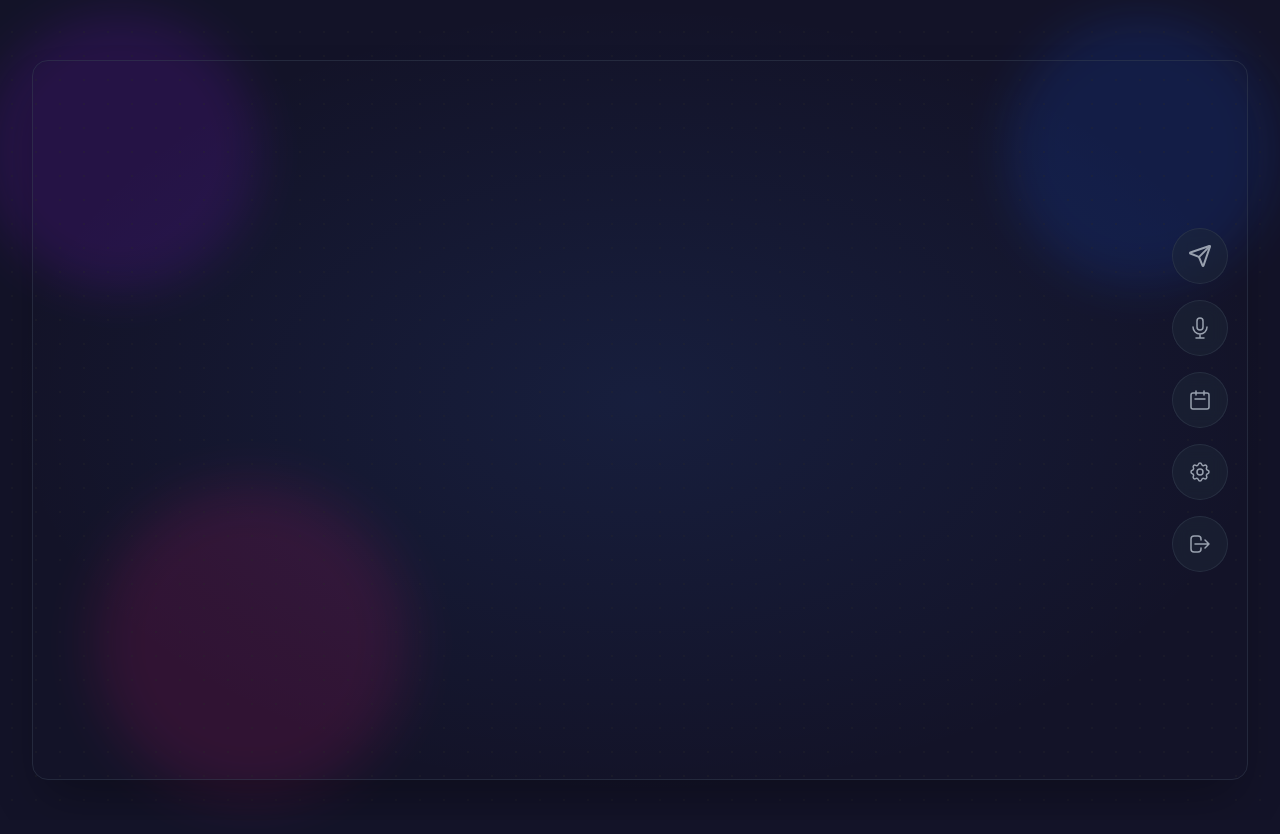
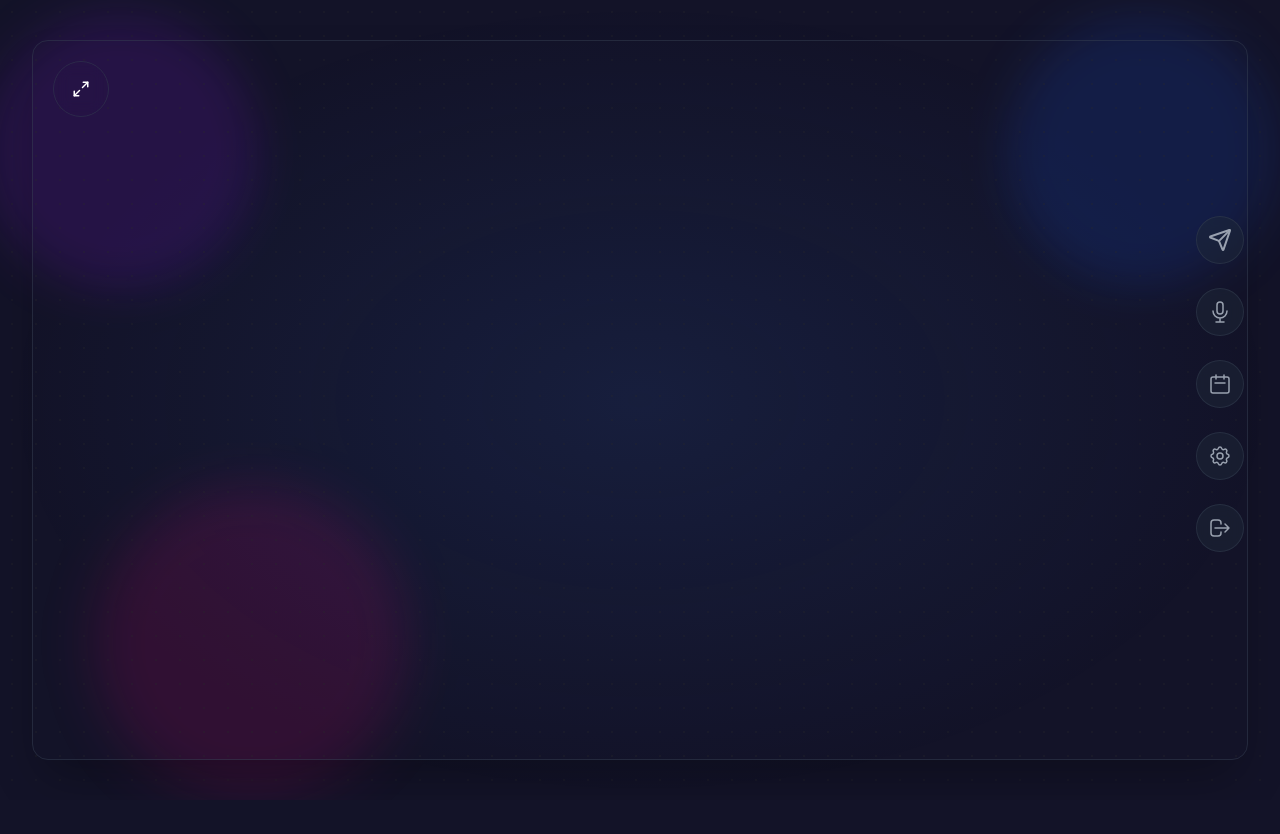
Before and after one commit to Benjamin-chidera/SayIT-Client, a Next.js app: page / in a window 1280 px wide. Shown: the top 834 px of the page. After the commit the page ends 800 px from the top, so only its background shows below. Built offline with nearby package versions, Linux system fonts and the light colour scheme.

Commit message:
feat: added a click to view in fullscreen mode

```diff
--- a/app/globals.css
+++ b/app/globals.css
@@ -118,5 +118,7 @@
   body {
     @apply bg-background text-foreground;
     background-color: var(--background-dark-blue);
+    /* height: 100%; */
+    overflow: hidden !important;
   }
 }
--- a/app/layout.tsx
+++ b/app/layout.tsx
@@ -23,11 +23,17 @@ export default function RootLayout({
   children: React.ReactNode;
 }>) {
   return (
-    <html lang="en" className=" overflow-hidden">
+    <html lang="en" className="overflow-hidden">
+      <body
+        className={`${geistSans.variable} ${geistMono.variable} antialiased overflow-hidden`}
+      >
+        {/* Decorative blobs (fixed container clips overflow and won't create scroll) */}
+        <div className="fixed inset-0 pointer-events-none overflow-hidden">
           <div className="absolute inset-0 bg-[radial-gradient(ellipse_at_center,rgba(59,130,246,0.1)_0%,transparent_70%)]"></div>
           <div className="absolute top-0 -left-4 w-72 h-72 bg-purple-600/20 rounded-full mix-blend-lighten filter blur-xl opacity-70 animate-blob"></div>
           <div className="absolute top-0 -right-4 w-72 h-72 bg-blue-600/20 rounded-full mix-blend-lighten filter blur-xl opacity-70 animate-blob animation-delay-2000"></div>
           <div className="absolute -bottom-8 left-20 w-72 h-72 bg-pink-600/20 rounded-full mix-blend-lighten filter blur-xl opacity-70 animate-blob animation-delay-4000"></div>
+        </div>
 
         <style>{`
           @keyframes blob {
@@ -40,10 +46,8 @@ export default function RootLayout({
           .animation-delay-2000 { animation-delay: 2s; }
           .animation-delay-4000 { animation-delay: 4s; }
         `}</style>
-      <body
-        className={`${geistSans.variable} ${geistMono.variable} antialiased`}
-      >
-        <main className=" mx-auto py-5">
+
+        <main className="mx-auto ">
           <div className="">{children}</div>
         </main>
       </body>
--- a/app/page.tsx
+++ b/app/page.tsx
@@ -6,7 +6,7 @@ import Canvas from "@/components/canvas/Canvas";
 import Toolbar from "@/components/toolbar/toolbar";
 import { WritingMode } from "@/types/toolbar.types";
 import Settings from "@/components/settings/Settings";
-
+import { ToggleFullscreen } from "@/components/fullscreen/full-screen";
 
 // Fix for TypeScript: Add Web Speech API types for browser compatibility
 interface SpeechRecognitionAlternative {
@@ -66,6 +66,7 @@ export default function Home() {
       recognition.lang = "en-US";
 
       recognition.onresult = (event) => {
+        let interimTranscript = "";
         let finalTranscript = "";
 
         for (let i = event.resultIndex; i < event.results.length; ++i) {
@@ -74,6 +75,8 @@ export default function Home() {
 
           if (result.isFinal) {
             finalTranscript += transcript + " ";
+          } else {
+            interimTranscript += transcript + " ";
           }
         }
 
@@ -122,7 +125,7 @@ export default function Home() {
     <main className=" min-h-screen w-full flex items-center justify-center p-4 sm:p-8 font-sans relative overflow-hidden">
       <div className="absolute inset-0 bg-[radial-gradient(#27272a_1px,transparent_1px)] bg-size-[24px_24px] opacity-30"></div>
       <div className="relative w-full h-[90vh]  max-w-full flex items-center justify-center">
-        <div className="bg-transparent rounded-2xl w-full h-full border border-gray-700/50 shadow-2xl shadow-black/30 p-2">
+        <div className="bg-transparent rounded-2xl w-full h-full border border-gray-700/50 shadow-2xl shadow-black/30 overflow-hidden">
           {mode === WritingMode.Canvas ? (
             <Canvas />
           ) : (
--- a/components/canvas/Canvas.tsx
+++ b/components/canvas/Canvas.tsx
@@ -1,6 +1,7 @@
 import { useCanvasStore } from "@/store/canvas.store";
 import { Eraser, Undo } from "lucide-react";
 import React, { useRef, useEffect } from "react";
+import { ToggleFullscreen } from "../fullscreen/full-screen";
 
 const Canvas = () => {
   const canvasRef = useRef<HTMLCanvasElement | null>(null);
@@ -16,7 +17,7 @@ const Canvas = () => {
   const {
     isDrawing,
     showButtons,
-    strokes,
+    // strokes,
     setIsDrawing,
     setShowButtons,
     addStroke,
@@ -147,7 +148,7 @@ const Canvas = () => {
   };
 
   return (
-    <div className="relative w-full h-full">
+    <div className="relative w-full h-full overflow-visible">
       <canvas
         ref={canvasRef}
         onMouseDown={startDrawing}
@@ -160,11 +161,12 @@ const Canvas = () => {
         className="w-full h-full rounded-xl cursor-crosshair"
         style={{ touchAction: "none", display: "block" }}
       />
+      <section>
         {showButtons && (
-        <div className="absolute -top-9 left-3 flex gap-4">
+          <div className="absolute top-3 right-1 flex gap-4 z-20">
             <button
               type="button"
-            className="w-12 h-12 sm:w-14 sm:h-14 rounded-full flex items-center justify-center backdrop-blur-sm border border-gray-700/50 transition-all duration-300 ease-in-out transform hover:scale-110 focus:outline-none focus:ring-2 focus:ring-blue-500 focus:ring-opacity-50"
+              className="w-12 h-12 sm:w-14 sm:h-14 rounded-full flex items-center justify-center backdrop-blur-sm border  text-white border-gray-700/50 transition-all duration-300 ease-in-out transform hover:scale-110 focus:outline-none focus:ring-2 focus:ring-blue-500 focus:ring-opacity-50"
               onClick={handleUndo}
               title="Undo"
             >
@@ -174,12 +176,19 @@ const Canvas = () => {
               type="button"
               onClick={clearCanvas}
               title="Clear"
-            className="w-12 h-12 sm:w-14 sm:h-14 rounded-full flex items-center justify-center backdrop-blur-sm border border-gray-700/50 transition-all duration-300 ease-in-out transform hover:scale-110 focus:outline-none focus:ring-2 focus:ring-blue-500 focus:ring-opacity-50"
+              className="w-12 h-12 sm:w-14 sm:h-14 rounded-full flex items-center justify-center backdrop-blur-sm border border-gray-700/50 transition-all duration-300 ease-in-out transform hover:scale-110 focus:outline-none focus:ring-2 focus:ring-blue-500 focus:ring-opacity-50  text-white"
             >
               <Eraser size={18} />
             </button>
           </div>
         )}
+
+        {/* <div className="absolute top-3 left-3 md:flex gap-4 z-20 hidden"> */}
+          <div className="absolute top-3 left-3 flex gap-4 z-20">
+            <ToggleFullscreen />
+          </div>
+        {/* </div> */}
+      </section>
     </div>
   );
 };
--- /dev/null
+++ b/components/fullscreen/full-screen.tsx
@@ -0,0 +1,25 @@
+import React, { useState } from "react";
+
+import { Maximize2, Minimize2 } from "lucide-react"; // optional, from lucide-react icons
+import { toggleFullscreen } from "@/lib/fullscreen";
+
+export const ToggleFullscreen = () => {
+  const [isFullscreen, setIsFullscreen] = useState(false);
+
+  const handleToggle = () => {
+    toggleFullscreen();
+    setIsFullscreen((prev) => !prev);
+  };
+
+  return (
+    <div className="flex justify-end items-center p-2  text-white">
+      <button
+        onClick={handleToggle}
+        className="w-12 h-12 sm:w-14 sm:h-14 rounded-full flex items-center justify-center backdrop-blur-sm border border-gray-700/50 transition-all duration-300 ease-in-out transform hover:scale-110 focus:outline-none focus:ring-2 focus:ring-blue-500 focus:ring-opacity-50"
+      >
+        {isFullscreen ? <Minimize2 size={18} /> : <Maximize2 size={18} />}
+        {/* {isFullscreen ? "Fullscreen" : "Exit Fullscreen"} */}
+      </button>
+    </div>
+  );
+};
--- a/components/toolbar/iconBtn.tsx
+++ b/components/toolbar/iconBtn.tsx
@@ -1,5 +1,4 @@
-
-import React from 'react';
+import React from "react";
 
 interface IconButtonProps {
   children: React.ReactNode;
@@ -8,20 +7,25 @@ interface IconButtonProps {
   tooltip: string;
 }
 
-const IconButton: React.FC<IconButtonProps> = ({ children, onClick, isActive = false, tooltip }) => {
+const IconButton: React.FC<IconButtonProps> = ({
+  children,
+  onClick,
+  isActive = false,
+  tooltip,
+}) => {
   const activeClasses = isActive
-    ? 'bg-blue-500/30 text-blue-400 shadow-[0_0_15px_5px_rgba(96,165,250,0.4)]'
-    : 'bg-gray-800/50 text-gray-400 hover:bg-gray-700/70 hover:text-blue-400 hover:shadow-[0_0_15px_5px_rgba(96,165,250,0.2)]';
+    ? "bg-blue-500/30 text-blue-400 shadow-[0_0_15px_5px_rgba(96,165,250,0.4)]"
+    : "bg-gray-800/50 text-gray-400 hover:bg-gray-700/70 hover:text-blue-400 hover:shadow-[0_0_15px_5px_rgba(96,165,250,0.2)]";
 
   return (
     <div className="relative group flex items-center">
       <button
         onClick={onClick}
-        className={`w-12 h-12 sm:w-14 sm:h-14 rounded-full flex items-center justify-center backdrop-blur-sm border border-gray-700/50 transition-all duration-300 ease-in-out transform hover:scale-110 focus:outline-none focus:ring-2 focus:ring-blue-500 focus:ring-opacity-50 ${activeClasses}`}
+        className={`w-12 h-12 rounded-full flex items-center justify-center backdrop-blur-sm border border-gray-700/50 transition-all duration-300 ease-in-out transform hover:scale-110 focus:outline-none focus:ring-2 focus:ring-blue-500 focus:ring-opacity-50 ${activeClasses}`}
       >
         {children}
       </button>
-       <div className="absolute right-full mr-4 px-3 py-1.5 bg-gray-900 text-white text-xs rounded-md opacity-0 group-hover:opacity-100 transition-opacity duration-300 whitespace-nowrap pointer-events-none">
+      <div className="absolute right-full mr-4 px-3 py-1.5 bg-gray-900 text-white text-xs rounded-md opacity-0 group-hover:opacity-100 transition-opacity duration-300 whitespace-nowrap pointer-events-none">
         {tooltip}
       </div>
     </div>
--- a/components/toolbar/toolbar.tsx
+++ b/components/toolbar/toolbar.tsx
@@ -36,7 +36,7 @@ const Toolbar: React.FC<ToolbarProps> = ({
   };
 
   return (
-    <div className="absolute bottom-4 left-1/2 -translate-x-1/2 flex gap-4 rounded-full bg-[#1a1a1a]/80 border border-gray-700/50 backdrop-blur-sm p-2 sm:p-0 sm:bg-transparent sm:border-none sm:backdrop-blur-none sm:flex-col sm:left-auto sm:right-8 sm:top-1/2 sm:-translate-y-1/2 sm:translate-x-0 md:mx-5 mb-20 md:mb-0">
+    <div className="fixed z-50 bottom-4 left-1/2 -translate-x-1/2 flex gap-4 rounded-full bg-[#1a1a1a]/80 border border-gray-700/50 backdrop-blur-sm p-2 sm:p-0 sm:bg-transparent sm:border-none sm:backdrop-blur-none md:flex-col md:left-auto md:right-4 md:top-1/2 md:-translate-y-1/2 md:translate-x-0 md:mx-5 md:py-2 md:space-y-2 max-w-full md:max-h-[calc(100vh-4rem)] md:overflow-auto overflow-visible">
       {/* display only when the user uses the canvas to write */}
       <IconButton onClick={handleUpload} tooltip="Speak">
         <Send />
--- /dev/null
+++ b/lib/fullscreen.ts
@@ -0,0 +1,30 @@
+// fullscreen.ts
+type FullscreenDoc = Document & {
+  webkitFullscreenElement?: Element | null;
+  msFullscreenElement?: Element | null;
+  webkitExitFullscreen?: (() => void) | undefined;
+  msExitFullscreen?: (() => void) | undefined;
+  webkitRequestFullscreen?: (() => Promise<void> | void) | undefined;
+  msRequestFullscreen?: (() => Promise<void> | void) | undefined;
+};
+
+type FullscreenElement = Element & {
+  requestFullscreen?: () => Promise<void> | void;
+  webkitRequestFullscreen?: () => Promise<void> | void;
+  msRequestFullscreen?: () => Promise<void> | void;
+};
+
+export const toggleFullscreen = () => {
+  const doc = document as FullscreenDoc;
+  const docEl = document.documentElement as FullscreenElement;
+
+  if (!doc.fullscreenElement && !doc.webkitFullscreenElement && !doc.msFullscreenElement) {
+    if (docEl.requestFullscreen) docEl.requestFullscreen();
+    else if (docEl.webkitRequestFullscreen) docEl.webkitRequestFullscreen();
+    else if (docEl.msRequestFullscreen) docEl.msRequestFullscreen();
+  } else {
+    if (doc.exitFullscreen) doc.exitFullscreen();
+    else if (doc.webkitExitFullscreen) doc.webkitExitFullscreen();
+    else if (doc.msExitFullscreen) doc.msExitFullscreen();
+  }
+};
```
Also changed, not shown: 1 other file (tests, documents, lock files or other folders). Lines whose indentation alone changed are shown as unchanged.
